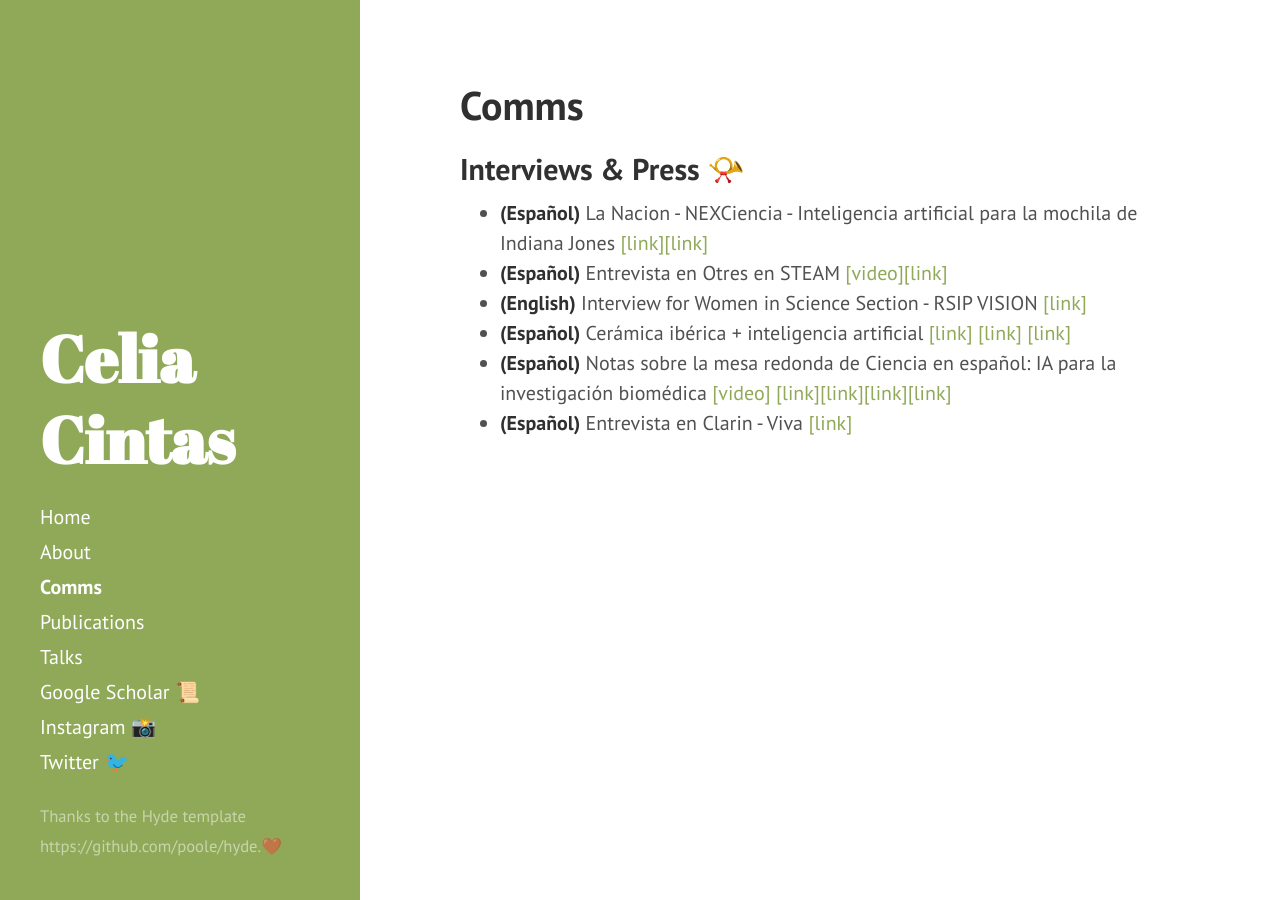
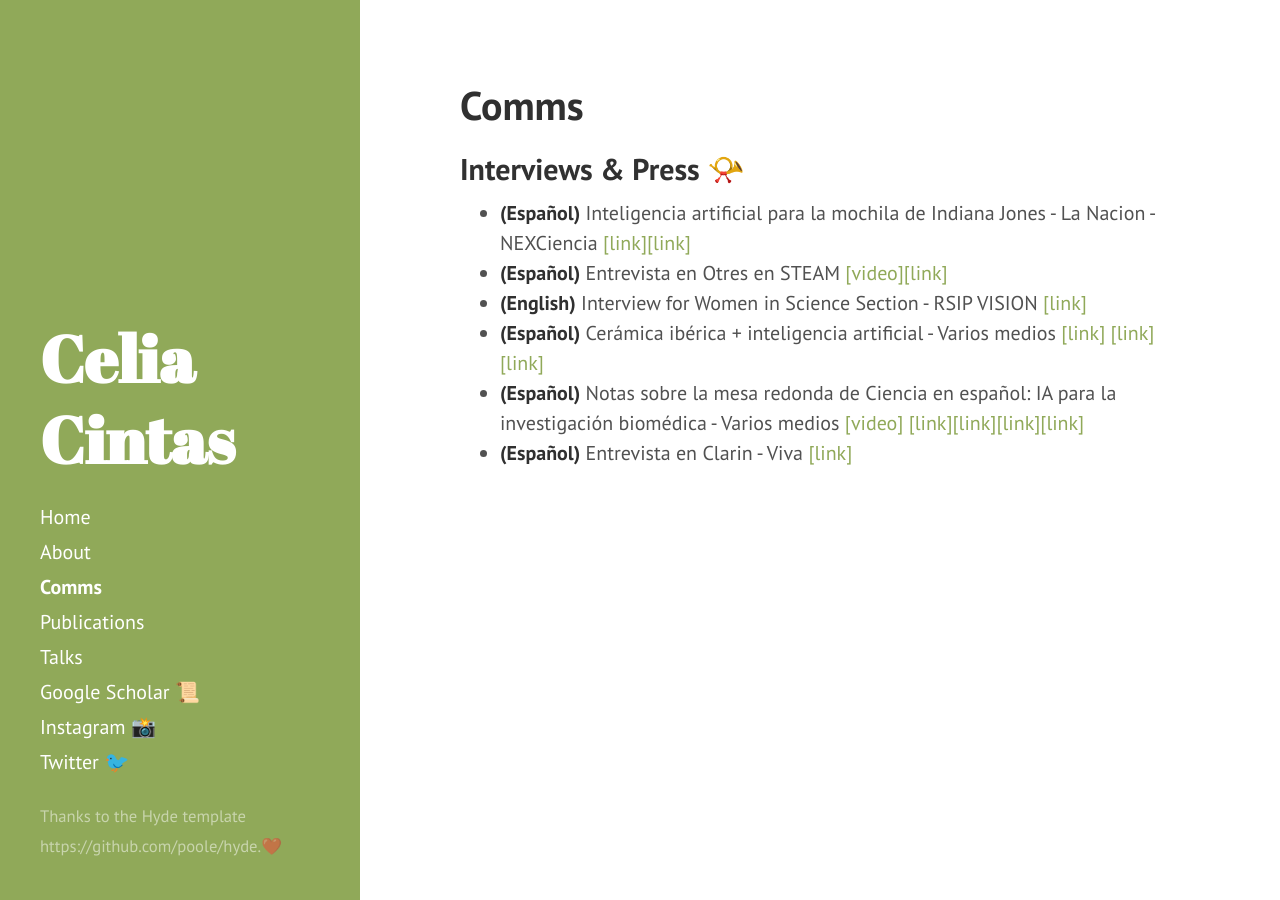
Before and after one commit to celiacintas/celiacintas.github.io, a Jekyll site: the page built from comms.md, in a window 1280 px wide. Built offline with Jekyll 4.4.1, drawn with Linux system fonts in a browser that asks for light colours.

Commit message:
Update comms.md

```diff
--- a/comms.md
+++ b/comms.md
@@ -5,10 +5,10 @@ title: Comms
 
 ## Interviews & Press 📯
 
-* **(Español)** La Nacion - NEXCiencia - Inteligencia artificial para la mochila de Indiana Jones [[link]](https://www.lanacion.com.ar/tecnologia/inteligencia-artificial-para-la-mochila-de-indiana-jones-permite-catalogar-en-forma-autonoma-nid03012022/)[[link]](https://nexciencia.exactas.uba.ar/sistema-capaz-catalogar-automaticamente-vasijas-ceramica-yacimientos-arqueologicos-inteligencia-artificial-celia-cintas-pablo-navarro-carlos-belotti-diego-fernandez-slezak)
+* **(Español)** Inteligencia artificial para la mochila de Indiana Jones - La Nacion - NEXCiencia [[link]](https://www.lanacion.com.ar/tecnologia/inteligencia-artificial-para-la-mochila-de-indiana-jones-permite-catalogar-en-forma-autonoma-nid03012022/)[[link]](https://nexciencia.exactas.uba.ar/sistema-capaz-catalogar-automaticamente-vasijas-ceramica-yacimientos-arqueologicos-inteligencia-artificial-celia-cintas-pablo-navarro-carlos-belotti-diego-fernandez-slezak)
 * **(Español)** Entrevista en Otres en STEAM [[video]](https://youtu.be/cxvSiylKub4)[[link]](https://medium.com/mujeresensteam/otres-en-steam-qui%C3%A9n-es-celia-cintas-43d43b8d0131)
 * **(English)** Interview for Women in Science Section  - RSIP VISION [[link]](https://www.rsipvision.com/MICCAI2021-Wednesday/29/)
-* **(Español)** Cerámica ibérica + inteligencia artificial [[link]](https://fundaciondescubre.es/noticias/desarrollan-un-sistema-que-cataloga-ceramica-iberica-de-yacimientos-mediante-inteligencia-artificial/)
+* **(Español)** Cerámica ibérica + inteligencia artificial - Varios medios [[link]](https://fundaciondescubre.es/noticias/desarrollan-un-sistema-que-cataloga-ceramica-iberica-de-yacimientos-mediante-inteligencia-artificial/)
 [[link]](https://diariodigital.ujaen.es/en/node/68993) [[link]](https://www.europapress.es/esandalucia/jaen/noticia-desarrollan-sistema-cataloga-ceramica-iberica-yacimientos-inteligencia-artificial-20210421102032.html)
-* **(Español)**  Notas sobre la mesa redonda de Ciencia en español: IA para la investigación biomédica [[video]](https://youtu.be/1spnAqJoXJo) [[link]](https://www.silicon.es/ibm-muestra-como-la-ia-ayuda-en-la-deteccion-de-enfermedades-2436087)[[link]](https://www.consumotic.mx/tecnologia/machine-learning-e-ia-en-la-investigacion-biomedica/)[[link]](https://saludyvida.tips/ibm-impulsa-a-la-ia-para-acelerar-la-investigacion-medica/)[[link]](https://techbriefly.com/2021/04/05/ibm-shows-how-ai-can-help-in-early-disease-diagnosis/)
+* **(Español)**  Notas sobre la mesa redonda de Ciencia en español: IA para la investigación biomédica - Varios medios [[video]](https://youtu.be/1spnAqJoXJo) [[link]](https://www.silicon.es/ibm-muestra-como-la-ia-ayuda-en-la-deteccion-de-enfermedades-2436087)[[link]](https://www.consumotic.mx/tecnologia/machine-learning-e-ia-en-la-investigacion-biomedica/)[[link]](https://saludyvida.tips/ibm-impulsa-a-la-ia-para-acelerar-la-investigacion-medica/)[[link]](https://techbriefly.com/2021/04/05/ibm-shows-how-ai-can-help-in-early-disease-diagnosis/)
 * **(Español)** Entrevista en Clarin - Viva [[link]](https://www.clarin.com/viva/trelew-nairobi-cientifica-creo-app-medicos-pacientes_0_85T6IvY2.html)
```
